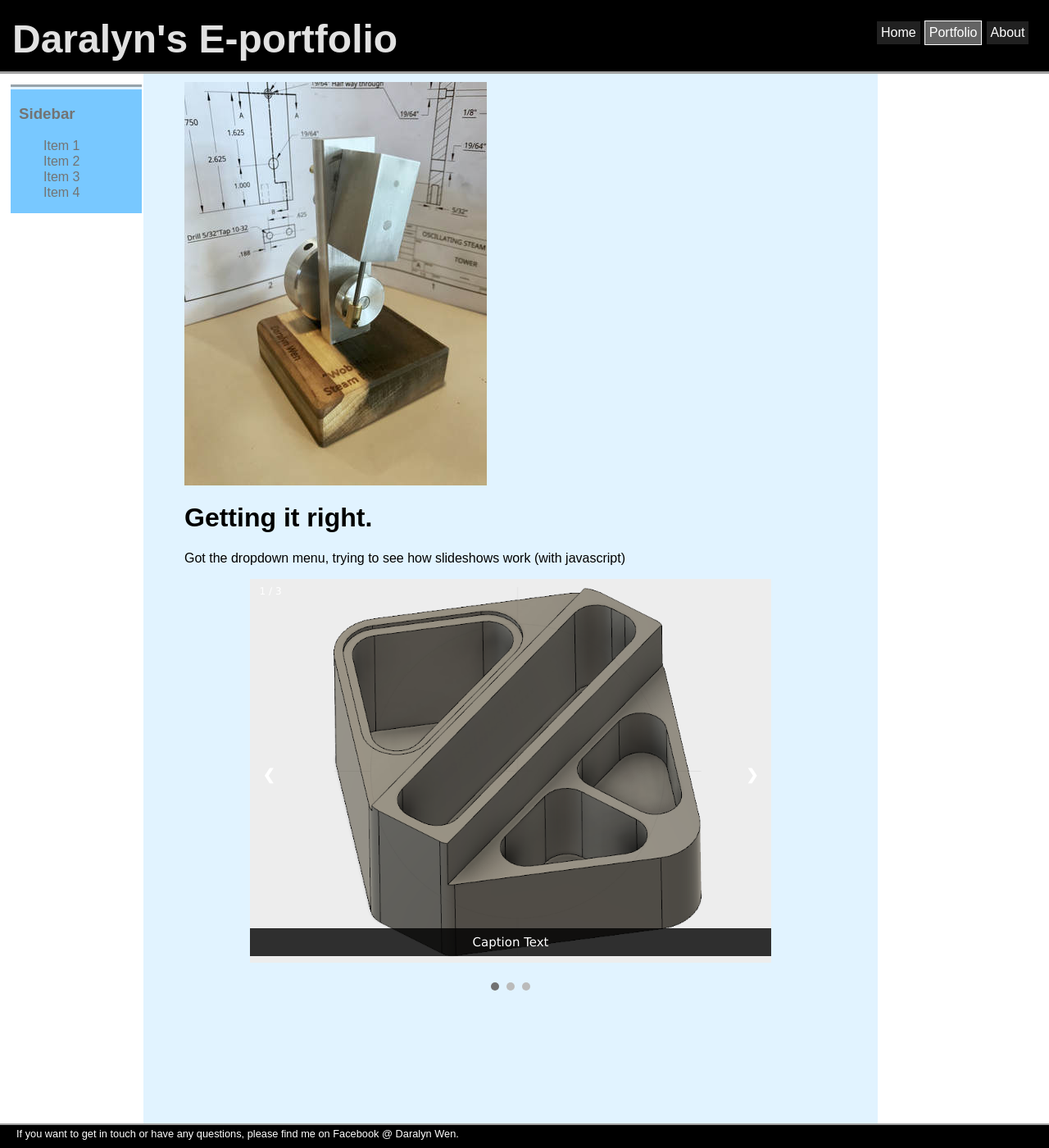
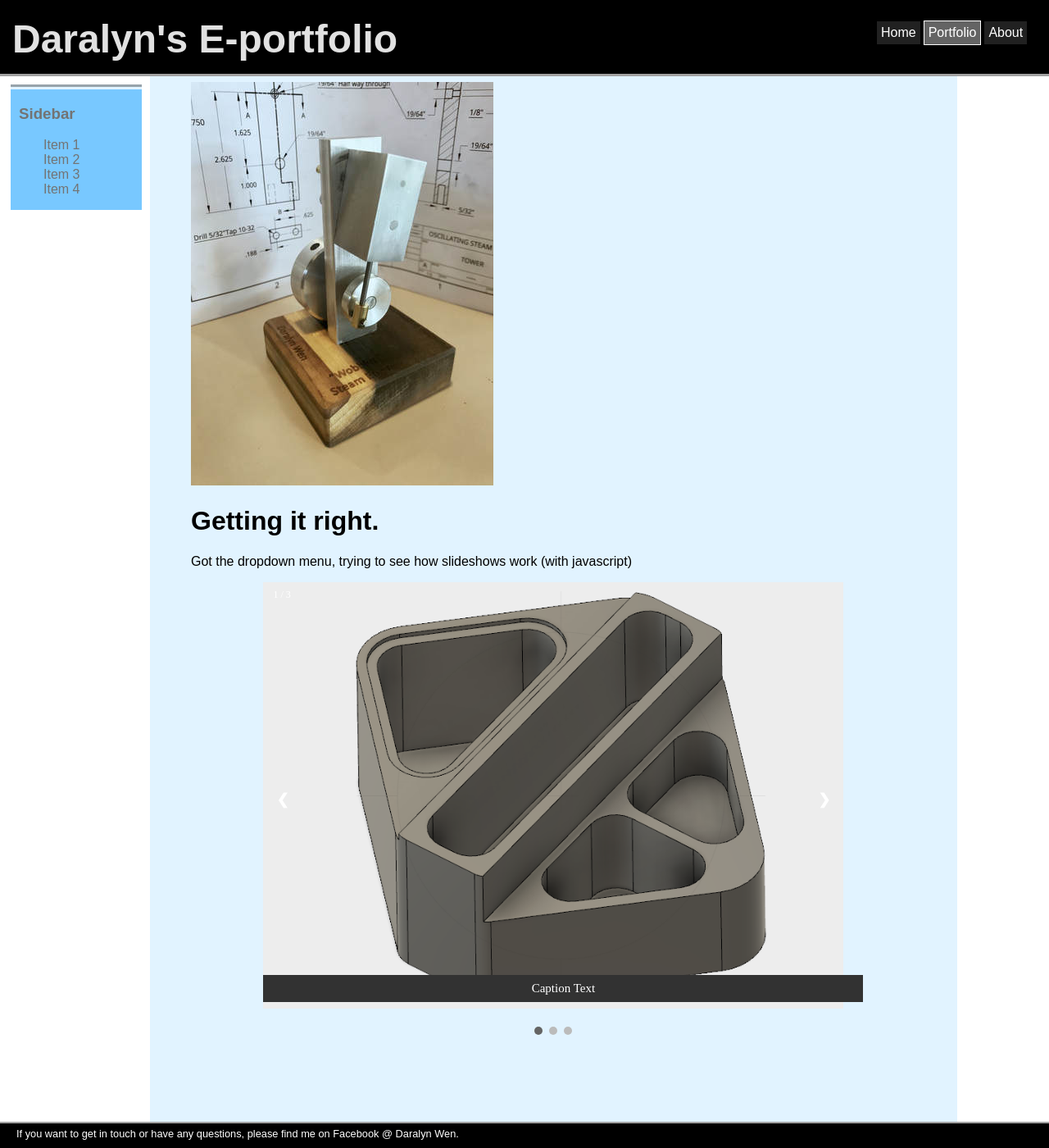
Before and after one commit to daralyn/daralyn.github.io, a Jekyll site: the page built from gettingitrightpage.html, in a window 1280 px wide and 1400 px high. Shown: the whole window at 82% size. Built offline with Jekyll 4.4.1, drawn with Linux system fonts in a browser that asks for light colours.

Commit message:
Update gettingitrightpage.html

```diff
--- a/gettingitrightpage.html
+++ b/gettingitrightpage.html
@@ -24,16 +24,22 @@ title: Daralyn's Trial Page
 
 <!--SLIDESHOW STUFF-->
 <style>
-* {box-sizing: border-box}
+/** {box-sizing: border-box}
 body {font-family: 'Verdana', sans-serif; margin:0}
+**/
 .slides {display: none}
-img {vertical-align: middle;}
+
+.slideshowphoto {
+	vertical-align: middle;
+	width: 100%;
+}
 
 /* Slideshow container */
 .slideshow-container {
 	max-width: 1000px;
 	position: relative;
 	margin: auto;
+	width: 80%
 }
 
 /* Next & previous buttons */
@@ -59,7 +65,7 @@ img {vertical-align: middle;}
 
 /* On hover, add a black background color with a little bit see-through */
 .prev:hover, .next:hover {
-	background-color: rgba(0,0,0,0.8);
+	background-color: rgba(50,50,50,0.8);
 }
 
 /* Caption text */
@@ -67,7 +73,7 @@ img {vertical-align: middle;}
 	color: rgb(255, 255, 255);
 	font-size: 15px;
 	padding: 8px 12px;
-	background-color: rgba(0,0,0,0.8);
+	background-color: rgba(50,50,50,50.8);
 	position: absolute;
 	bottom: 8px;
 	width: 100%;
@@ -94,28 +100,13 @@ img {vertical-align: middle;}
 	display: inline-block;
 }
 
-.active, .dot:hover {
-  background-color: #717171;
+.slideshowdots {
+	text-align: center;
 }
 
-/* Fading animation
-.fade {
-  -webkit-animation-name: fade;
-  -webkit-animation-duration: 1.5s;
-  animation-name: fade;
-  animation-duration: 1.5s;
+.active, .dot:hover {
+  background-color: rgb(100, 100, 100);
 }
-
-@-webkit-keyframes fade {
-  from {opacity: .4}
-  to {opacity: 1}
-}
-
-@keyframes fade {
-  from {opacity: .4}
-  to {opacity: 1}
-}
-	*/
 
 /* On smaller screens, decrease text size */
 @media only screen and (max-width: 300px) {
@@ -123,23 +114,23 @@ img {vertical-align: middle;}
 }
 </style>
 
-<div class="slideshow-container" style="width: 80%">
+<div class="slideshow-container">
 
 	<div class="slides fade">
 		<div class="numbertext">1 / 3</div>
-		<img src="https://daralyn.github.io/photos/engineering/3dsolidmodel_pic1.png" style="width:100%">
+		<img class="slideshowphoto" src="https://daralyn.github.io/photos/engineering/3dsolidmodel_pic1.png">
 		<div class="text">Caption Text</div>
 	</div>
 
 	<div class="slides fade">
 		<div class="numbertext">2 / 3</div>
-		<img src="https://daralyn.github.io/photos/engineering/3dsolidmodel_pic2.jpg" style="width:100%">
+		<img class="slideshowphoto" src="https://daralyn.github.io/photos/engineering/3dsolidmodel_pic2.jpg">
 		<div class="text">Caption Two</div>
 	</div>
 
 	<div class="slides fade">
 		<div class="numbertext">3 / 3</div>
-		<img src="https://daralyn.github.io/photos/engineering/3dsolidmodel_pic3.jpg" style="width:100%">
+		<img class="slideshowphoto" src="https://daralyn.github.io/photos/engineering/3dsolidmodel_pic3.jpg">
 		<div class="text">Caption Three</div>
 	</div>
 
@@ -149,7 +140,7 @@ img {vertical-align: middle;}
 </div>
 <br>
 
-<div style="text-align:center">
+<div class="slideshowdots">
 	<span class="dot" onclick="currentSlide(1)"></span>
 	<span class="dot" onclick="currentSlide(2)"></span>
 	<span class="dot" onclick="currentSlide(3)"></span>
```
Lines whose indentation alone changed are shown as unchanged.
